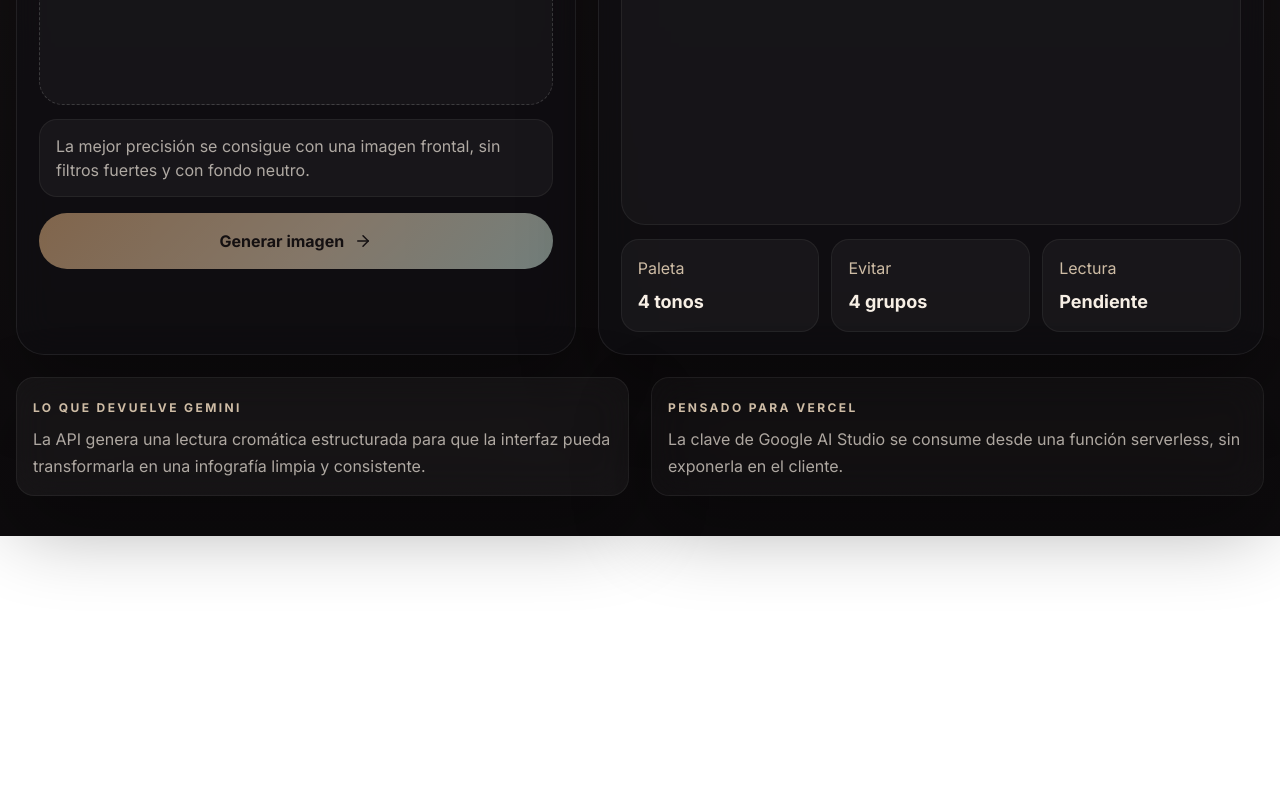
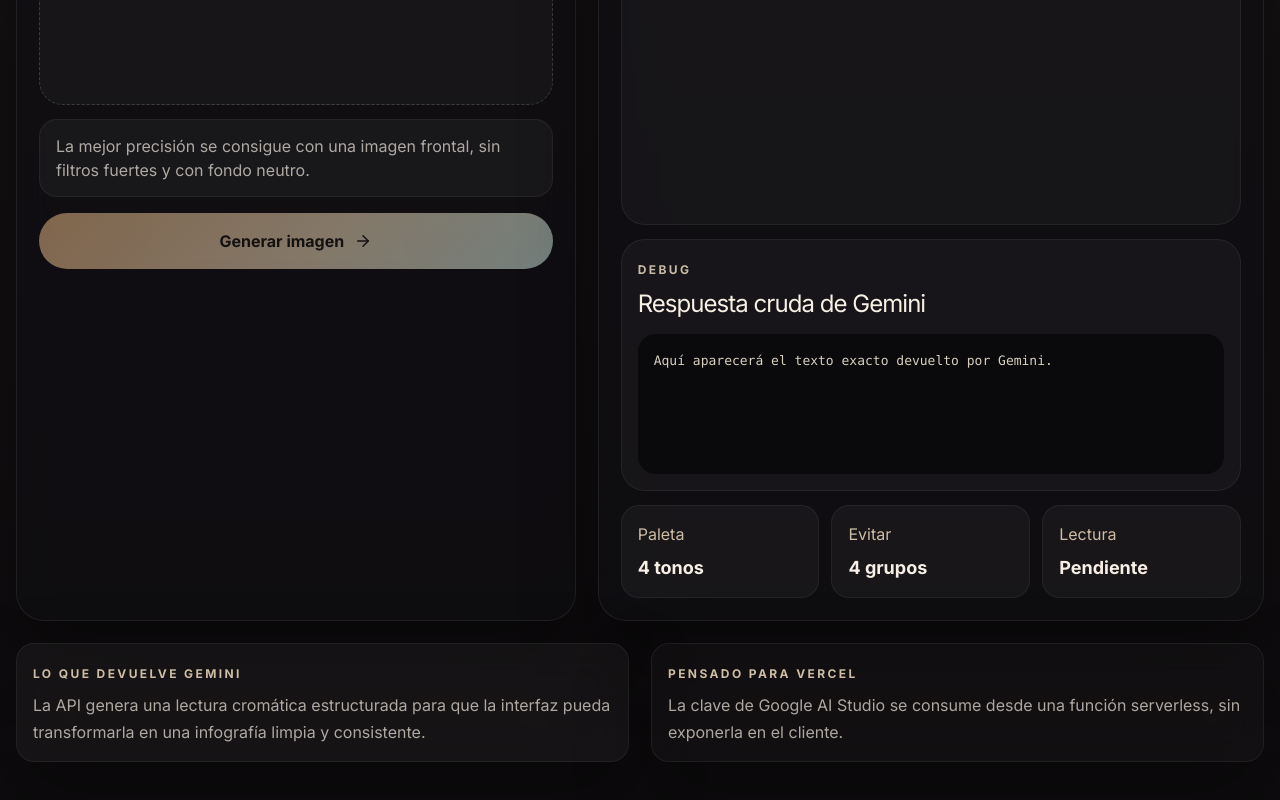
Before and after one commit to Jefffer/my-colorimeter, a React (Vite) app: page / in a window 1280 px wide. Shown: the part 1065-1865 px from the top of the page. Before the commit the page ends 1601 px from the top, so only its background shows below. Built offline with nearby package versions, Linux system fonts and the light colour scheme.

Commit message:
add debug panel to display raw response from Gemini API

```diff
--- a/api/generate.js
+++ b/api/generate.js
@@ -40,6 +40,11 @@ function extractJson(text) {
 	}
 
 	return JSON.parse(match[0])
+}
+
+function previewText(text, maxLength = 2000) {
+	const normalized = String(text || '').trim()
+	return normalized.length > maxLength ? `${normalized.slice(0, maxLength)}\n... [truncated]` : normalized
 }
 
 function isQuotaError(error) {
@@ -90,10 +95,21 @@ export default async function handler(req, res) {
 		])
 
 		const text = result.response.text()
-		const analysis = extractJson(text)
+		let analysis
+
+		try {
+			analysis = extractJson(text)
+		} catch (parseError) {
+			res.status(422).json({
+				error: parseError instanceof Error ? parseError.message : 'Gemini respondió algo que no es JSON válido.',
+				rawResponse: previewText(text),
+			})
+			return
+		}
 
 		res.status(200).json({
 			analysis,
+			rawResponse: previewText(text),
 			fileName,
 		})
 	} catch (error) {
--- a/src/App.css
+++ b/src/App.css
@@ -149,6 +149,10 @@
   margin-bottom: 18px;
 }
 
+.panel-head.compact {
+  margin-bottom: 12px;
+}
+
 .panel-head h2 {
   margin: 6px 0 0;
   font-size: 24px;
@@ -262,6 +266,30 @@
   overflow: hidden;
   background: rgba(255, 255, 255, 0.03);
   border: 1px solid rgba(255, 255, 255, 0.06);
+}
+
+.debug-panel {
+  margin-top: 14px;
+  padding: 16px;
+  border-radius: 24px;
+  background: rgba(255, 255, 255, 0.035);
+  border: 1px solid rgba(255, 255, 255, 0.06);
+}
+
+.debug-output {
+  margin: 0;
+  padding: 16px;
+  min-height: 140px;
+  max-height: 260px;
+  overflow: auto;
+  border-radius: 18px;
+  background: rgba(6, 6, 8, 0.72);
+  color: #d8cfbf;
+  font-family: 'JetBrains Mono', Consolas, monospace;
+  font-size: 13px;
+  line-height: 1.65;
+  white-space: pre-wrap;
+  word-break: break-word;
 }
 
 .loading-state,
--- a/src/App.jsx
+++ b/src/App.jsx
@@ -143,6 +143,7 @@ function App() {
   const [selectedFile, setSelectedFile] = useState(null)
   const [previewUrl, setPreviewUrl] = useState('')
   const [analysis, setAnalysis] = useState(null)
+  const [rawResponse, setRawResponse] = useState('')
   const [isLoading, setIsLoading] = useState(false)
   const [error, setError] = useState('')
   const fileInputRef = useRef(null)
@@ -172,6 +173,7 @@ function App() {
     setSelectedFile(file)
     setError('')
     setAnalysis(null)
+    setRawResponse('')
   }
 
   const openFilePicker = () => {
@@ -201,10 +203,12 @@ function App() {
       const payload = await response.json()
 
       if (!response.ok) {
+        setRawResponse(payload?.rawResponse || '')
         throw new Error(payload?.error || 'No fue posible generar el reporte')
       }
 
       setAnalysis(payload.analysis)
+      setRawResponse(payload.rawResponse || '')
     } catch (requestError) {
       setError(requestError.message || 'Hubo un problema al generar la imagen')
     } finally {
@@ -331,6 +335,16 @@ function App() {
             )}
           </div>
 
+          <div className="debug-panel">
+            <div className="panel-head compact">
+              <div>
+                <span className="panel-kicker">Debug</span>
+                <h2>Respuesta cruda de Gemini</h2>
+              </div>
+            </div>
+            <pre className="debug-output">{rawResponse || 'Aquí aparecerá el texto exacto devuelto por Gemini.'}</pre>
+          </div>
+
           <div className="insight-grid">
             <div className="insight-card">
               <span>Paleta</span>
```
